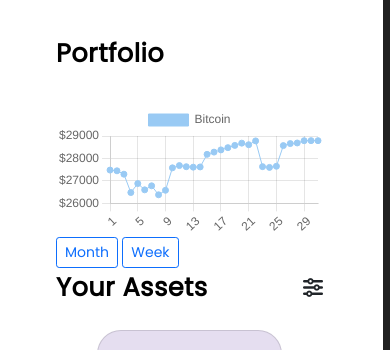
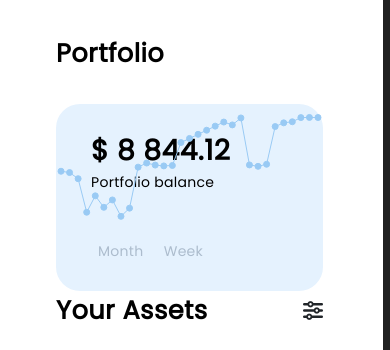
Before and after one commit to Nokrei/crypto, a website: page index.html in a window 390 px wide. Shown: the part 448-798 px from the top of the page. Drawn offline with nearby package versions, Linux system fonts and the light colour scheme.

Commit message:
app complete, project not 100 in accordance with design - UI not ideal and no mobile layout

```diff
--- a/index.html
+++ b/index.html
@@ -69,18 +69,24 @@
               <h2>Portfolio</h2>
               <div class="chart">
                 <canvas id="myChart" width="auto" height="auto"></canvas>
+                <div>
+                  <p id="portfolioBalance"></p>
+                  <p>Portfolio balance</p>
+                </div>
+                <div class="chart-buttons">
                   <button
-                  class="btn btn-outline-primary btn-sm"
+                    class="btn btn-outline-light btn-sm"
                     onclick="monthChart()"
                   >
                     Month
                   </button>
                   <button
-                  class="btn btn-outline-primary btn-sm"
+                    class="btn btn-outline-light btn-sm"
                     onclick="weekChart()"
                   >
                     Week
                   </button>
+                </div>
               </div>
             </div>
             <div class="col-12 col-xl-7">
@@ -102,7 +108,7 @@
                         <i class="fas fa-ellipsis-v"></i>
                       </span>
                     </div>
-                    <p>$ 2948.04</p>
+                    <p id="balanceBtc">$ 2948.04</p>
                     <div class="row justify-content-between card-bottom">
                       <span class="col-auto">
                         <div class="crypto-img-wrap">
@@ -121,7 +127,7 @@
                         <i class="fas fa-ellipsis-v"></i>
                       </span>
                     </div>
-                    <p>$ 2948.04</p>
+                    <p id="balanceLit">$ 2948.04</p>
                     <div class="row justify-content-between card-bottom">
                       <span class="col-auto">
                         <div class="crypto-img-wrap">
@@ -140,7 +146,7 @@
                         <i class="fas fa-ellipsis-v"></i>
                       </span>
                     </div>
-                    <p>$ 2948.04</p>
+                    <p id="balanceEth">$ 2948.04</p>
                     <div class="row justify-content-between card-bottom">
                       <span class="col-auto">
                         <div class="crypto-img-wrap">
--- a/script.js
+++ b/script.js
@@ -7,7 +7,6 @@ const monthData = [
   27652.0, 28572.0, 28662.0, 28689.0, 28790.0, 28794.0, 28792.0,
 ];
 const weekData = monthData.slice(24, 31);
-console.log(weekData);
 var myChart = new Chart(ctx, {
   type: "line",
   data: {
@@ -29,6 +28,7 @@ var myChart = new Chart(ctx, {
   options: {
     scales: {
       y: {
+        display: false,
         beginAtZero: false,
         ticks: {
           // Include a dollar sign in the ticks
@@ -36,6 +36,14 @@ var myChart = new Chart(ctx, {
             return "$" + value;
           },
         },
+      },
+      x: {
+        display: false,
+      },
+    },
+    plugins: {
+      legend: {
+        display: false,
       },
     },
   },
@@ -158,3 +166,17 @@ const sortBottomGain = () => {
     })
   );
 };
+
+let balanceArr = [
+  Number(document.getElementById("balanceBtc").innerHTML.substring(1).trim()),
+  Number(document.getElementById("balanceLit").innerHTML.substring(1).trim()),
+  Number(document.getElementById("balanceEth").innerHTML.substring(1).trim()),
+];
+
+document.getElementById("portfolioBalance").innerHTML =
+  "$ " +
+  balanceArr
+    .reduce((a, b) => a + b, 0)
+    .toFixed(2)
+    .toString()
+    .replace(/\B(?=(\d{3})+(?!\d))/g, " ");
--- a/styles.css
+++ b/styles.css
@@ -114,6 +114,62 @@ body {
   line-height: 36px;
   letter-spacing: 0.02em;
   color: #000000;
+}
+.chart {
+  background-color: #e5f2fe;
+  border-radius: 24px;
+  position: relative;
+  z-index: 1;
+}
+.chart div:first-of-type {
+  position: absolute;
+  top: 26px;
+  left: 35px;
+}
+#myChart {
+  position: relative;
+  z-index: 999;
+}
+#portfolioBalance {
+  font-style: normal;
+  font-weight: 600;
+  font-size: 28px;
+  line-height: 42px;
+  letter-spacing: 0.02em;
+  color: #000000;
+}
+
+.chart div p:last-of-type {
+  font-style: normal;
+  font-weight: normal;
+  font-size: 14px;
+  line-height: 21px;
+  letter-spacing: 0.02em;
+  color: #000000;
+}
+.chart-buttons {
+  padding: 0 0 25px 34px;
+}
+.chart-buttons button {
+  border: none;
+  font-weight: normal;
+  font-size: 14px;
+  line-height: 21px;
+  letter-spacing: 0.02em;
+  color: #acbccd;
+}
+.chart-buttons button:hover {
+  border: none;
+  background-color: inherit;
+  font-weight: bold;
+  color: #040404;
+}
+.chart-buttons button:active,
+.chart-buttons button:focus {
+  border: none;
+  background-color: inherit;
+  font-weight: bold;
+  color: #040404;
 }
 .cards h2 {
   font-style: normal;
@@ -288,6 +344,13 @@ p {
   letter-spacing: 0.02em;
   color: #7a899a;
 }
+.market-row-change {
+  font-weight: 500;
+  font-size: 15px;
+  line-height: 22px;
+  letter-spacing: 0.02em;
+  color: #4ba582;
+}
 .market-row-watch {
   text-align: right;
 }
```
Lines whose indentation alone changed are shown as unchanged.
